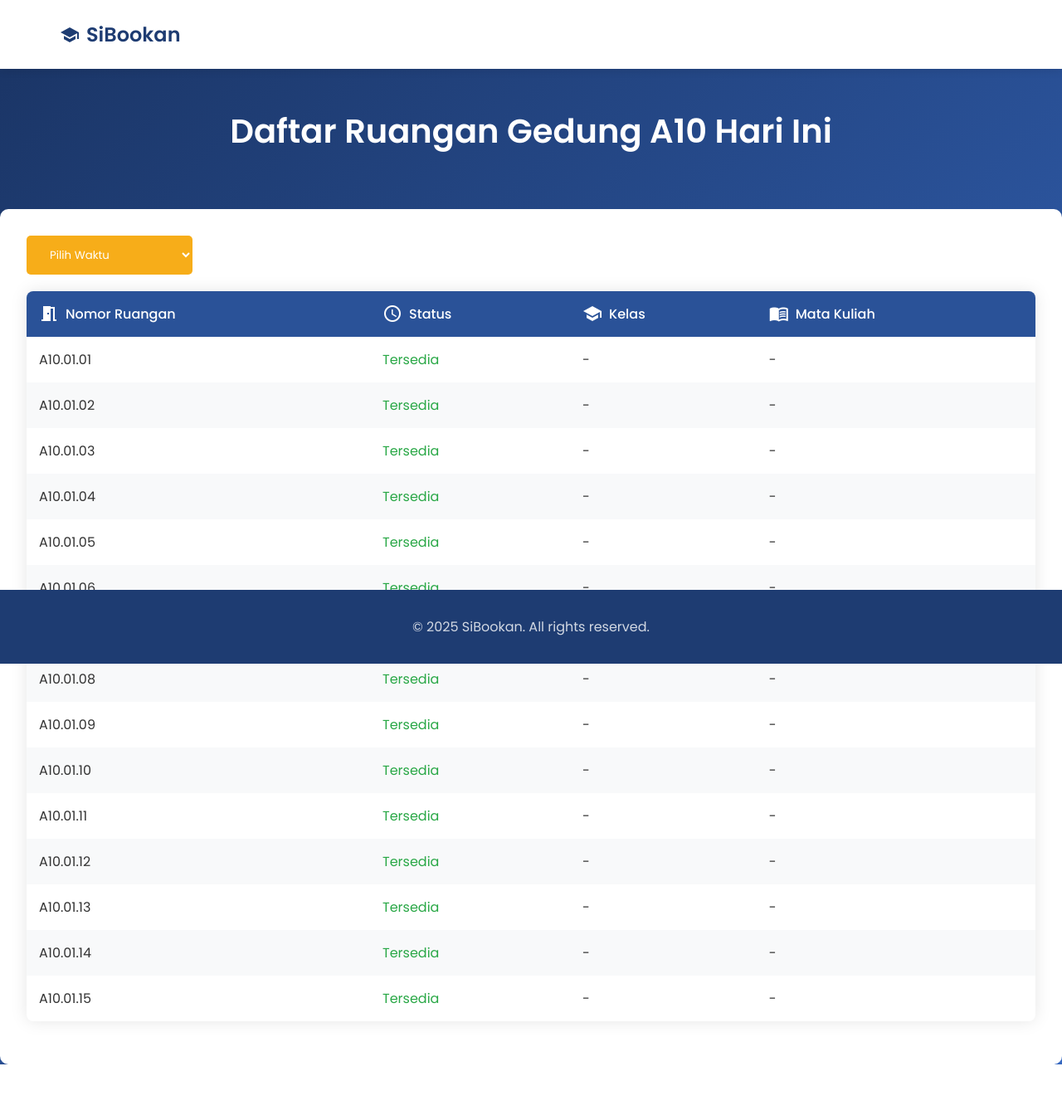
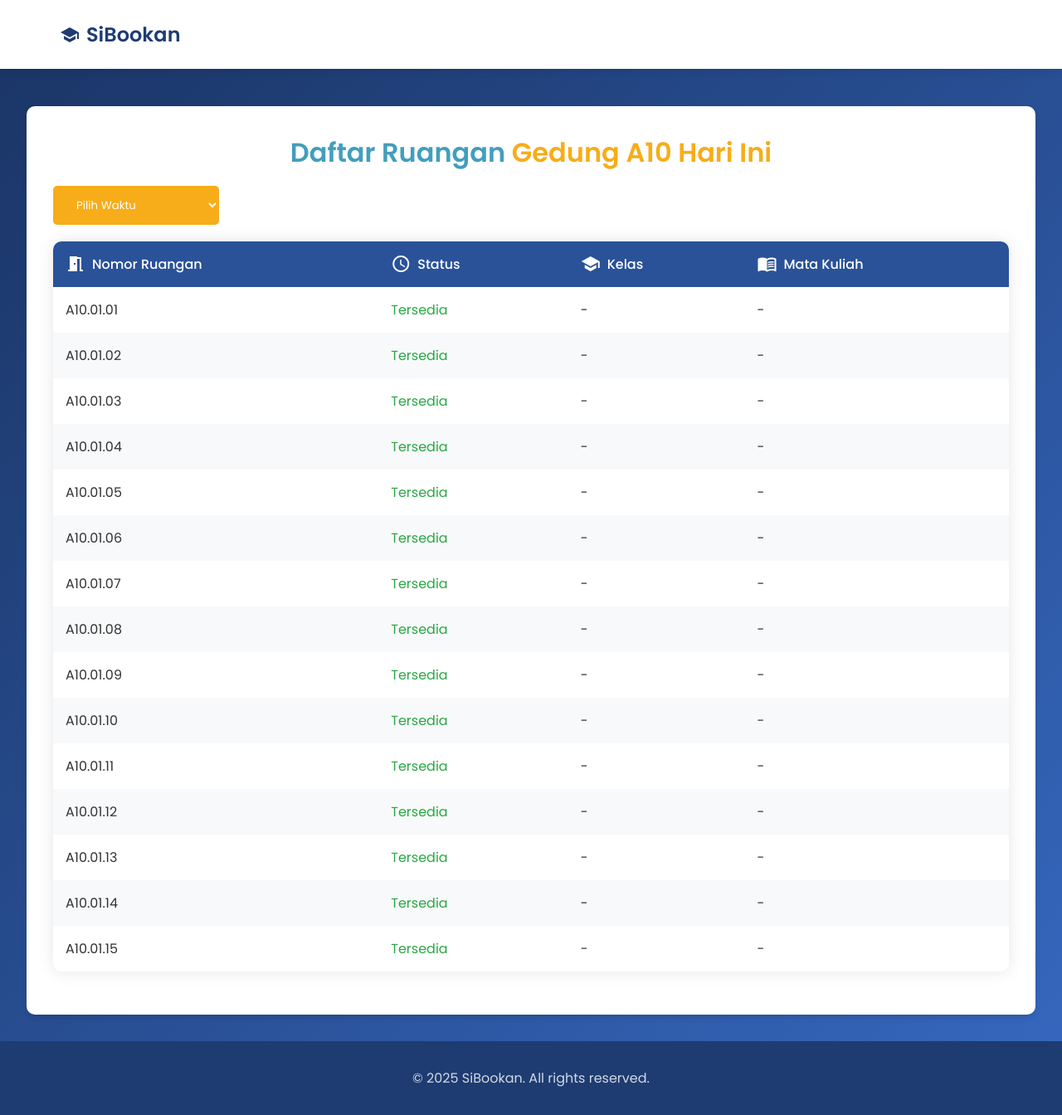
Before and after one commit to ZulhanF/SiBookan, a PHP site: page /homesiswa.php in a window 1280 px wide. Shown: the whole page at 83% size. Before the commit the page ends 1283 px from the top, so only its background shows below. Run offline with PHP 8.4, Linux system fonts and the light colour scheme; data that the repository does not hold is empty; a stand-in replaces the project's code that opens the database connection.

Commit message:
Refactor CSS styles in homesiswa.php to enhance layout and visual appeal. Added margin, padding, and box-shadow to the container, updated header styles, and removed the hero section for a cleaner design. Adjusted footer positioning and refined table styling for improved user experience.

```diff
--- a/homesiswa.php
+++ b/homesiswa.php
@@ -25,11 +25,23 @@
         }
 
         .container {
+            margin-top: 8rem;
+            padding: 2rem;
             background: white;
             border-radius: 10px;
+            box-shadow: 0 4px 6px rgba(0, 0, 0, 0.1);
+            margin-bottom: 2rem;
+            margin-left: 2rem;
+            margin-right: 2rem;
             max-width: 1500px;
-            margin: 0 auto;
-            padding: 2rem;
+        }
+
+        h1 {
+            margin-bottom: 1rem;
+            font-size: 2rem;
+            font-weight: 600;
+            color: #429ebd;
+            text-align: center;
         }
 
         header {
@@ -135,24 +147,6 @@
             background: #1e3c72;
         }
 
-        .hero {
-            padding: 8rem 0 4rem;
-            text-align: center;
-            color: white;
-        }
-
-        .hero h1 {
-            font-size: 2.5rem;
-            margin-bottom: 0rem;
-        }
-
-        .hero p {
-            font-size: 1.5rem;
-            max-width: 1200px;
-            margin: 0 auto;
-            opacity: 0.9;
-            margin-bottom: 1rem;
-        }
 
         .features {
             padding: 4rem 0;
@@ -195,6 +189,8 @@
             color: white;
             padding: 2rem 0;
             text-align: center;
+            margin-top: auto;
+            width: 100%;
         }
 
         .footer-content {
@@ -211,7 +207,7 @@
             background: #ffffff;
             width: 100%;
             border-collapse: collapse;
-            border-radius: 8px;
+            border-radius: 10px;
             overflow: hidden;
             box-shadow: 0 0 20px rgba(0, 0, 0, 0.1);
             margin: 20px 0;
@@ -281,12 +277,9 @@
     </header>
 
     <container>
-        <section class="hero">
-            <h1>Daftar Ruangan Gedung A10 Hari Ini</h1>
-
-        </section>
 
         <div class="container">
+            <h1>Daftar Ruangan <span style="color: #f7ad19;">Gedung A10 Hari Ini</span></h1>
             <?php
             include "database.php";
 
@@ -384,7 +377,7 @@
             </table>
         </div>
 
-        <footer style="position: fixed; bottom: 0; width: 100%;">
+        <footer>
             <div class="footer-content">
                 <p>&copy; 2025 SiBookan. All rights reserved.</p>
             </div>
```
